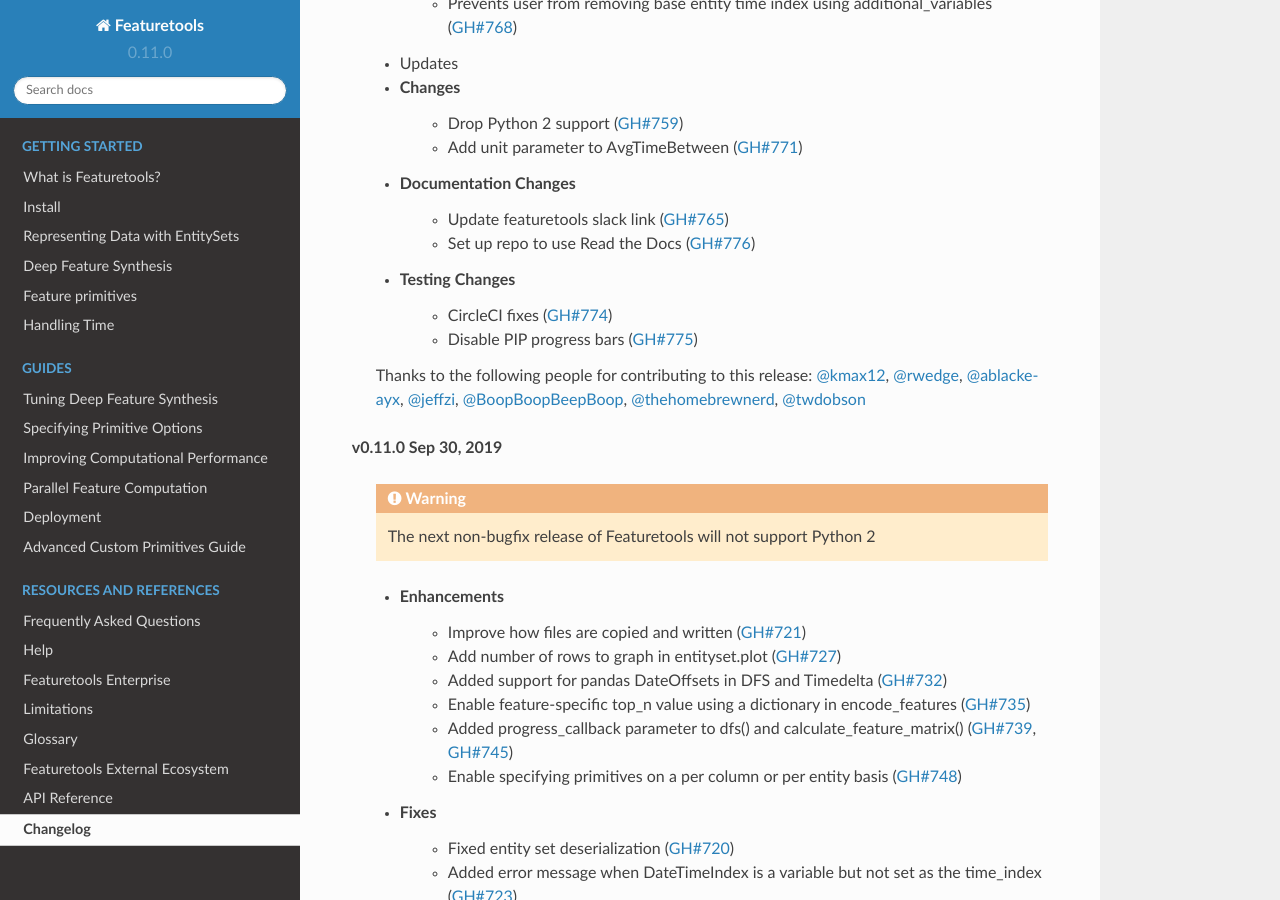
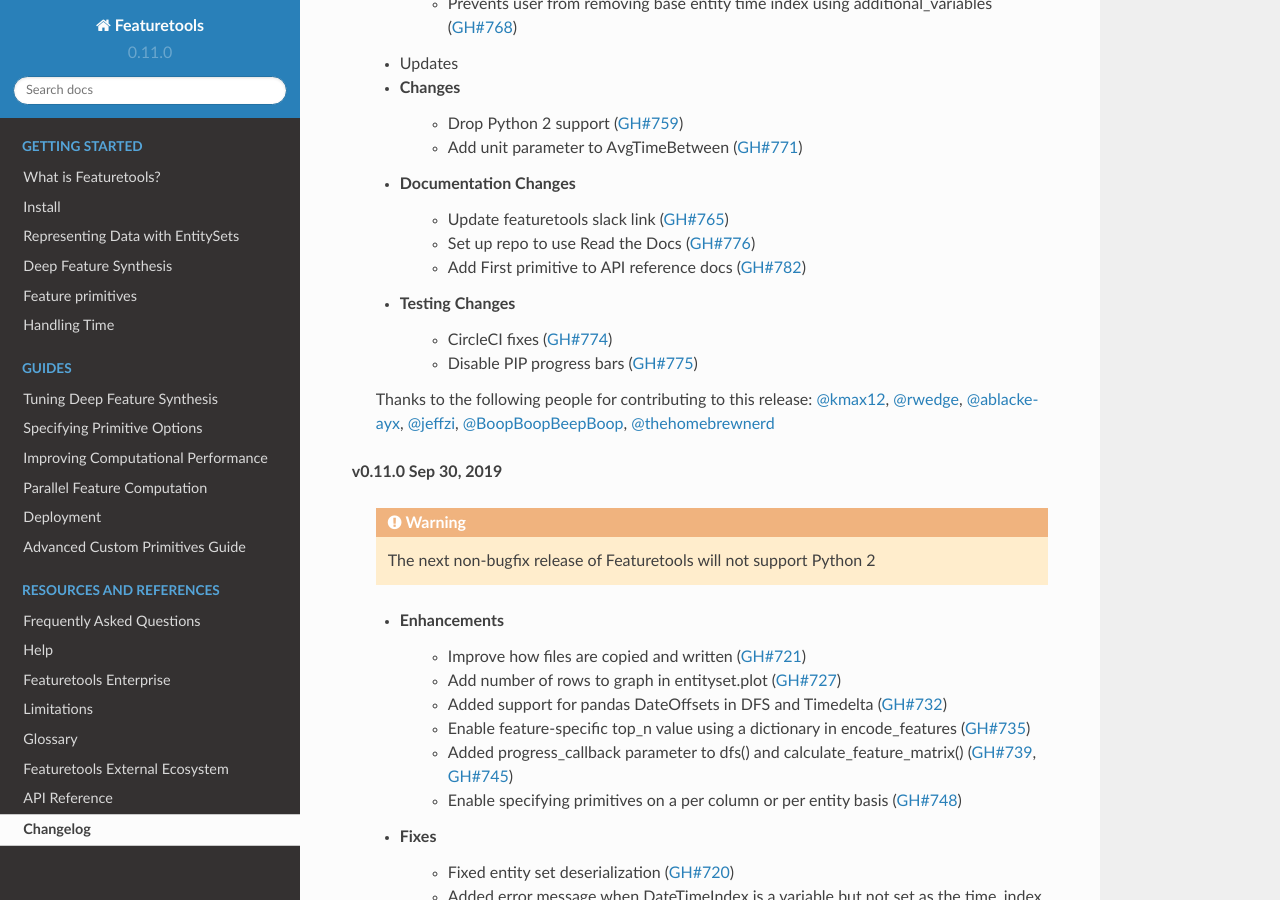
Before and after one commit to alteryx/featuretools, a Sphinx documentation site: the page built from docs/source/changelog.rst, in a window 1280 px wide and 900 px high, scrolled down 331 px. Built offline with Sphinx 7.4.7 and the Read the Docs theme 2.0.0, drawn with Linux system fonts in a browser that asks for light colours; pages that are not in the unit, such as notebooks, are missing from menus.

Commit message:
Merge remote-tracking branch 'upstream/master'

```diff
--- a/docs/source/api_reference.rst
+++ b/docs/source/api_reference.rst
@@ -104,6 +104,7 @@
     PercentTrue
     All
     Any
+    First
     Last
     Skew
     Trend
--- a/docs/source/changelog.rst
+++ b/docs/source/changelog.rst
@@ -15,13 +15,14 @@
     * Documentation Changes
         * Update featuretools slack link (:pr:`765`)
         * Set up repo to use Read the Docs (:pr:`776`)
+        * Add First primitive to API reference docs (:pr:`782`)
     * Testing Changes
         * CircleCI fixes (:pr:`774`)
         * Disable PIP progress bars (:pr:`775`)
 
     Thanks to the following people for contributing to this release:
     :user:`kmax12`, :user:`rwedge`, :user:`ablacke-ayx`, :user:`jeffzi`, :user:`BoopBoopBeepBoop`,
-    :user:`thehomebrewnerd`, :user:`twdobson`
+    :user:`thehomebrewnerd`
 
 **v0.11.0 Sep 30, 2019**
 
```
